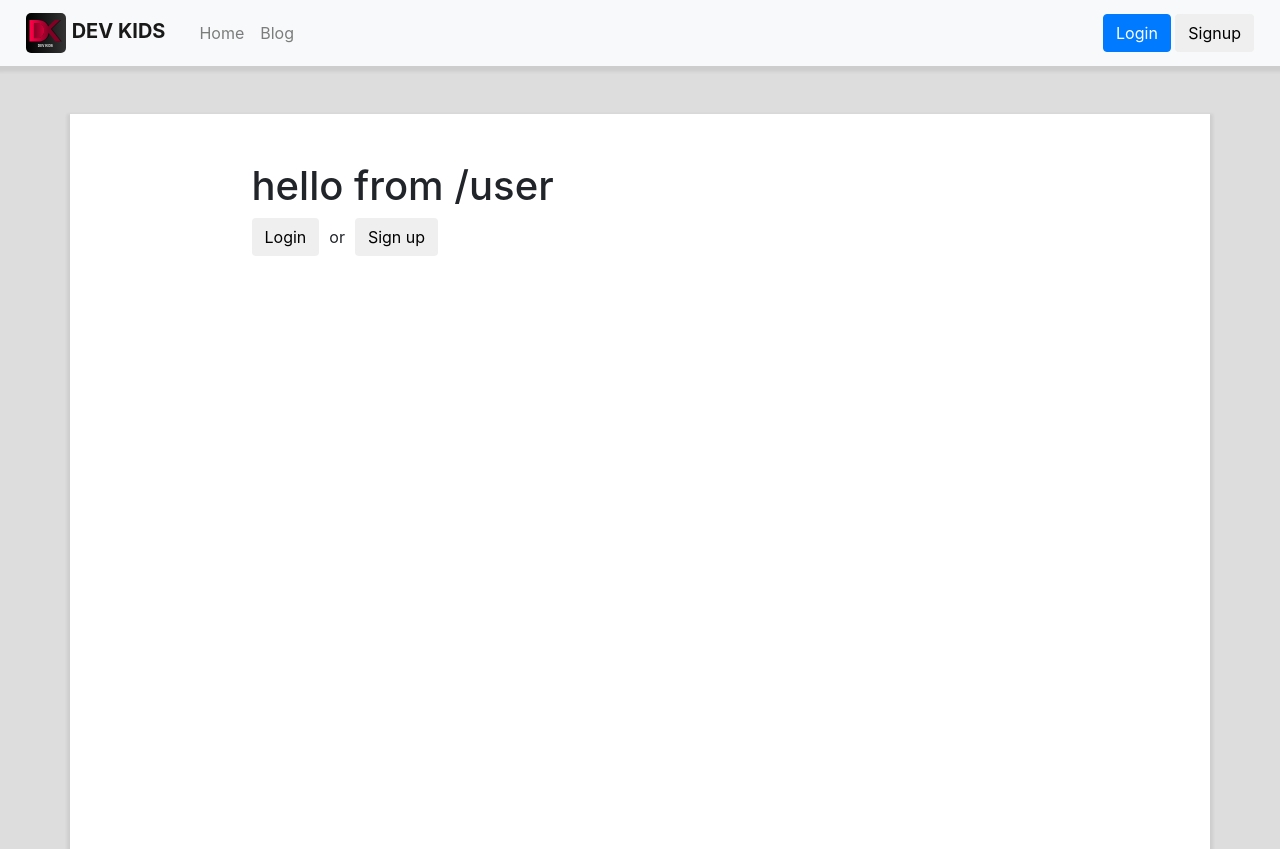
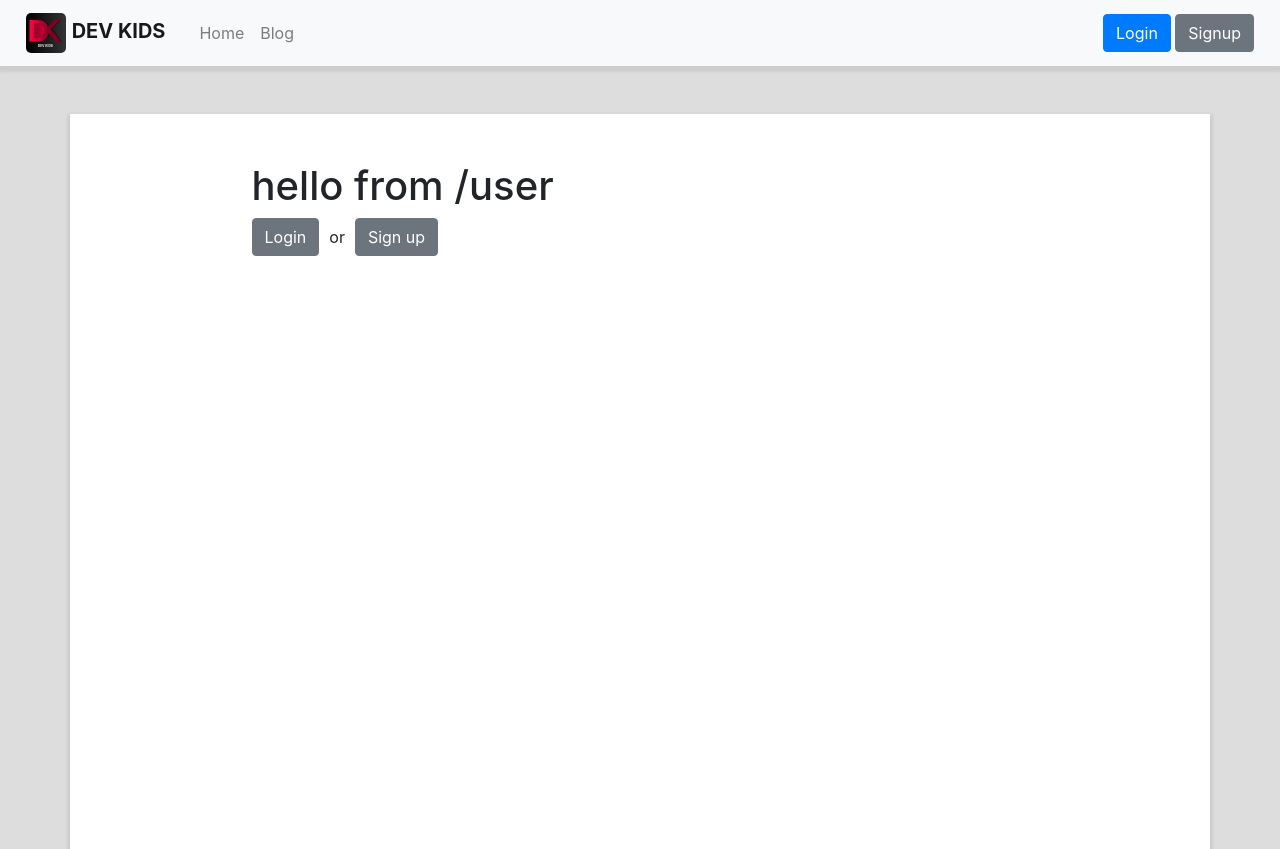
Before and after one commit to yahyaanwar/django-blog, a Django app: page /user/ in a window 1280 px wide. Shown: the top 849 px of the page. Run offline with Django 3.2, Linux system fonts and the light colour scheme; some libraries are stand-ins or nearby versions.

Commit message:
[IMP] Update button style and structure

```diff
--- a/blog/templates/blog/index.html
+++ b/blog/templates/blog/index.html
@@ -9,8 +9,8 @@ Blog List
     <h1>Blog List</h1>
     <span style="flex-grow: 1;"></span>
     {% if user.is_authenticated %}
-    <a href="{% url 'blog:create' %}">
-        <button class="btn">Create Post</button>
+    <a class="btn btn-secondary" href="{% url 'blog:create' %}">
+        Create Post
     </a>
     {% endif %}
 </div>
--- a/blog/templates/blog/post_detail.html
+++ b/blog/templates/blog/post_detail.html
@@ -8,8 +8,8 @@
     <div style="display: flex; align-items: center;">
         <h1>{{post.title}}</h1>
         <span style="flex-grow: 1;"></span>
-        <a href="{% url 'blog:index' %}">
-            <button class="btn">Back</button>
+        <a class="btn" href="{% url 'blog:index' %}">
+            Back
         </a>
     </div>
     <span>author : {{post.user_id}} | {{ post.create_at|date:"d M, Y, P" }}</span>
--- a/templates/navbar.html
+++ b/templates/navbar.html
@@ -78,11 +78,11 @@
                 </div>
             </div>
         {% else %}
-        <a href="{% url 'user:signin' %}">
-            <button class="btn btn-primary">Login</button>
+        <a class="btn btn-primary" href="{% url 'user:signin' %}">
+            Login
         </a>
-        <a href="{% url 'user:signup' %}">
-            <button class="btn">Signup</button>
+        <a class="btn btn-secondary" href="{% url 'user:signup' %}">
+            Signup
         </a>
         {% endif %}
     </div>
--- a/user/templates/user/index.html
+++ b/user/templates/user/index.html
@@ -12,31 +12,31 @@ hello from /user
 
 <div style="display: flex; align-items: center;">
     {% if user.is_superuser %}
-    <a href="{% url 'index' %}admin/">
-        <button class="btn btn-primary">Open admin page</button>
+    <a class="btn btn-primary" href="{% url 'index' %}admin/">
+        Open admin page
     </a>
     {% else %}
-    <a href="{% url 'blog:index' %}">
-        <button class="btn btn-primary">Open blog page</button>
+    <a class="btn btn-primary" href="{% url 'blog:index' %}">
+        Open blog page
     </a>
     {% endif %}
     <span style="margin: 0 10px;">
         or
     </span>
-    <a href="{% url 'user:signout' %}">
-        <button class="btn">Logout</button>
+    <a class="btn btn-secondary" href="{% url 'user:signout' %}">
+        Logout
     </a>
 </div>
 {% else %}
 <div style="display: flex; align-items: center;">
-    <a href="{% url 'user:signin' %}">
-        <button class="btn">Login</button>
+    <a class="btn btn-secondary" href="{% url 'user:signin' %}">
+        Login
     </a>
     <span style="margin: 0 10px;">
         or
     </span>
-    <a href="{% url 'user:signup'%}">
-        <button class="btn">Sign up</button>
+    <a class="btn btn-secondary" href="{% url 'user:signup'%}">
+        Sign up
     </a>
 </div>
 {% endif %}
```
Also changed, not shown: blog/templates/blog/create.html (+4 -3 lines), blog/templates/blog/update.html (+4 -3 lines).
